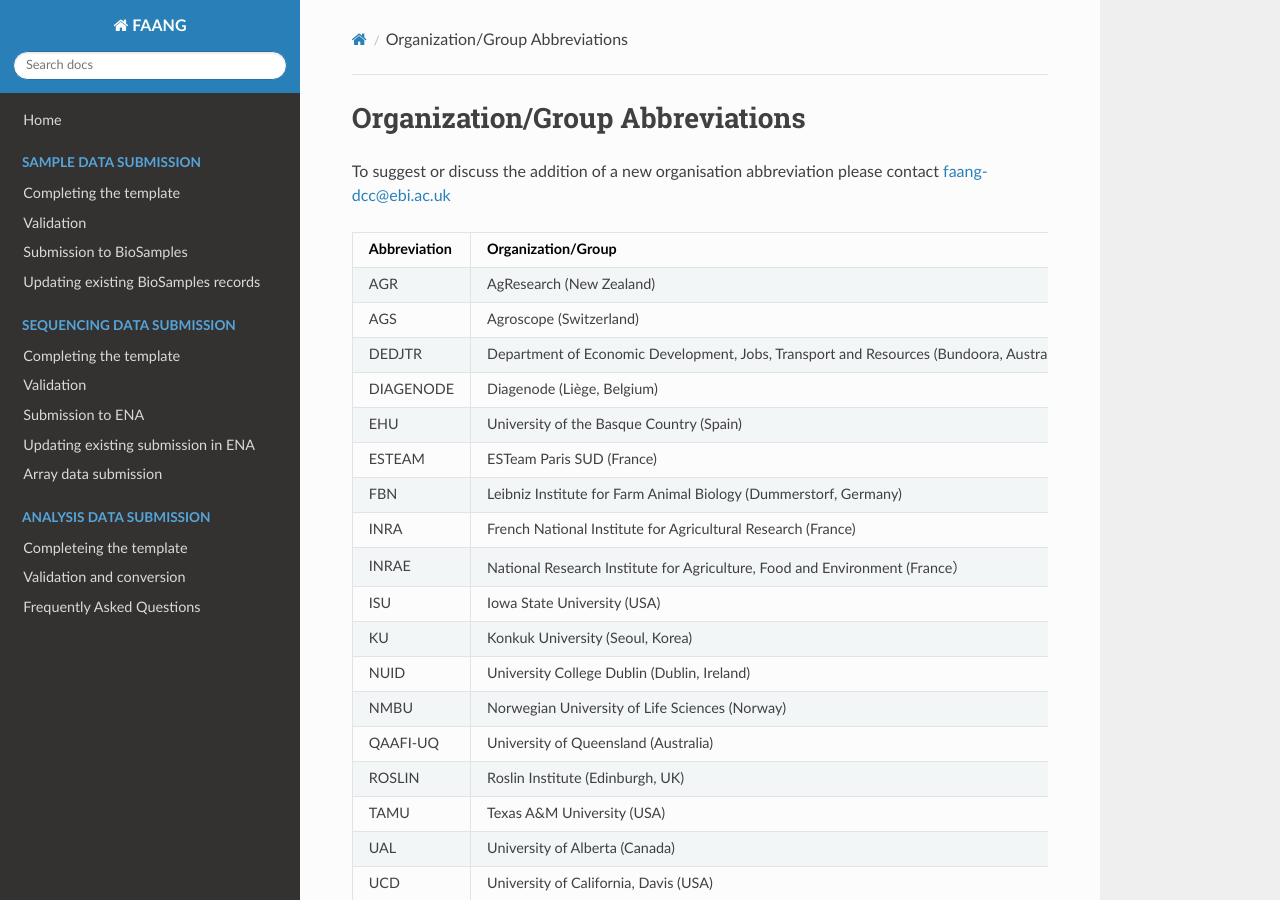
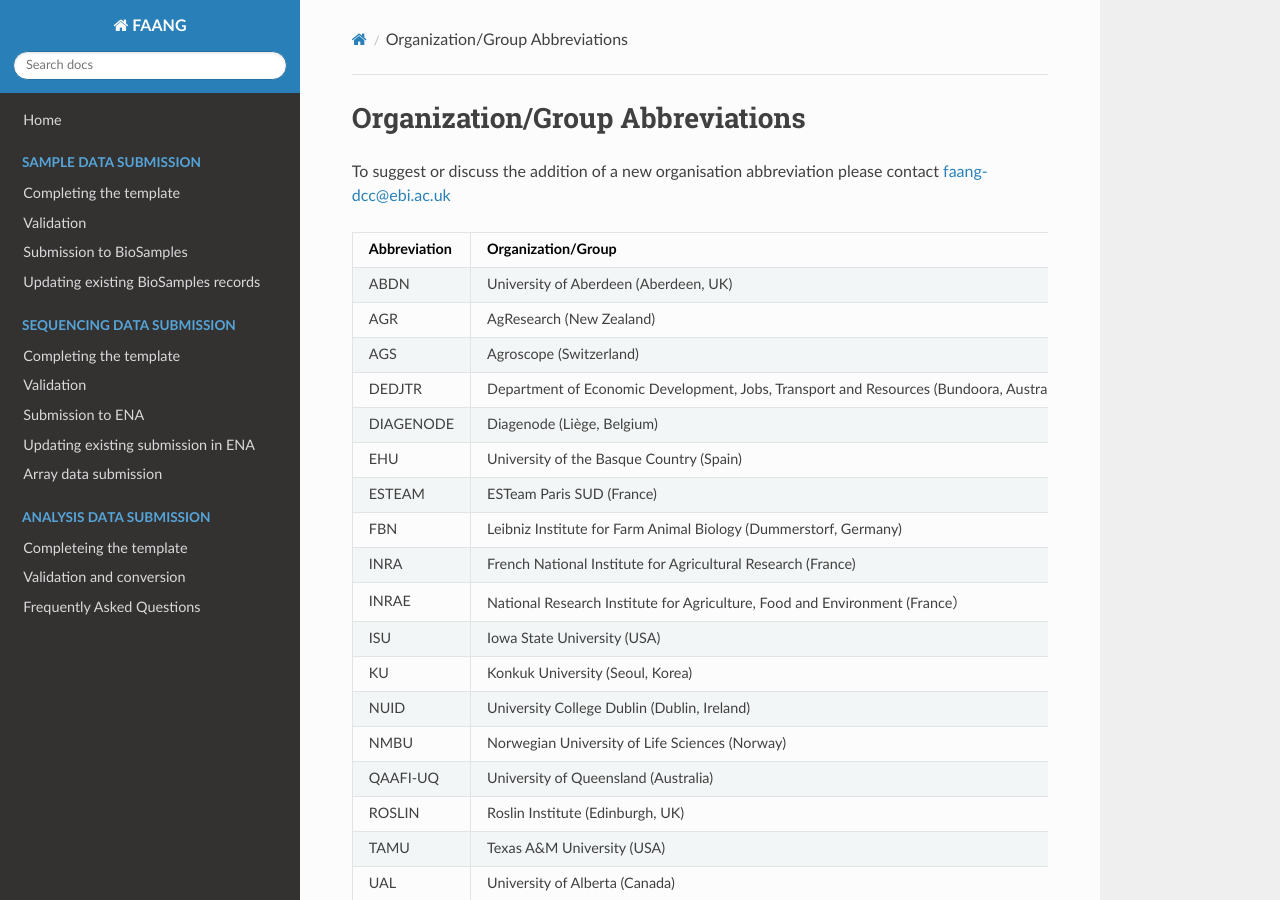
Before and after one commit to FAANG/dcc-documentation, an MkDocs documentation site: the page built from docs/organization_group_abbreviations.md, in a window 1280 px wide and 900 px high. Built offline with MkDocs 1.6.1, drawn with Linux system fonts in a browser that asks for light colours; nearby versions of some CDN libraries.

Commit message:
Adding Aberden university

```diff
--- a/docs/organization_group_abbreviations.md
+++ b/docs/organization_group_abbreviations.md
@@ -5,6 +5,7 @@
 
 Abbreviation | Organization/Group
 ------------ | -------------
+ABDN | University of Aberdeen (Aberdeen, UK)
 AGR | AgResearch (New Zealand)
 AGS	| Agroscope (Switzerland)
 DEDJTR	| Department of Economic Development, Jobs, Transport and Resources (Bundoora, Australia)
```
